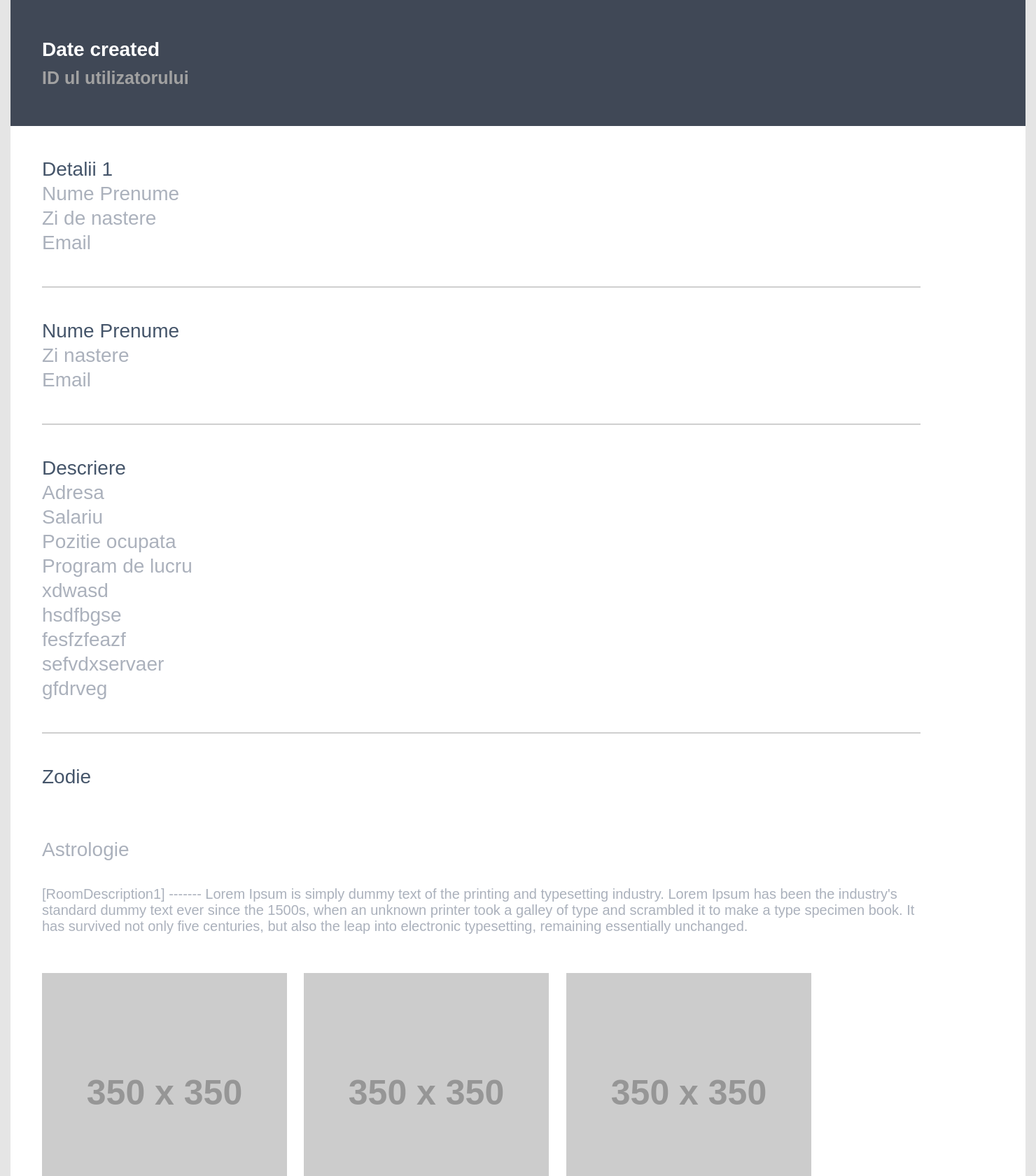
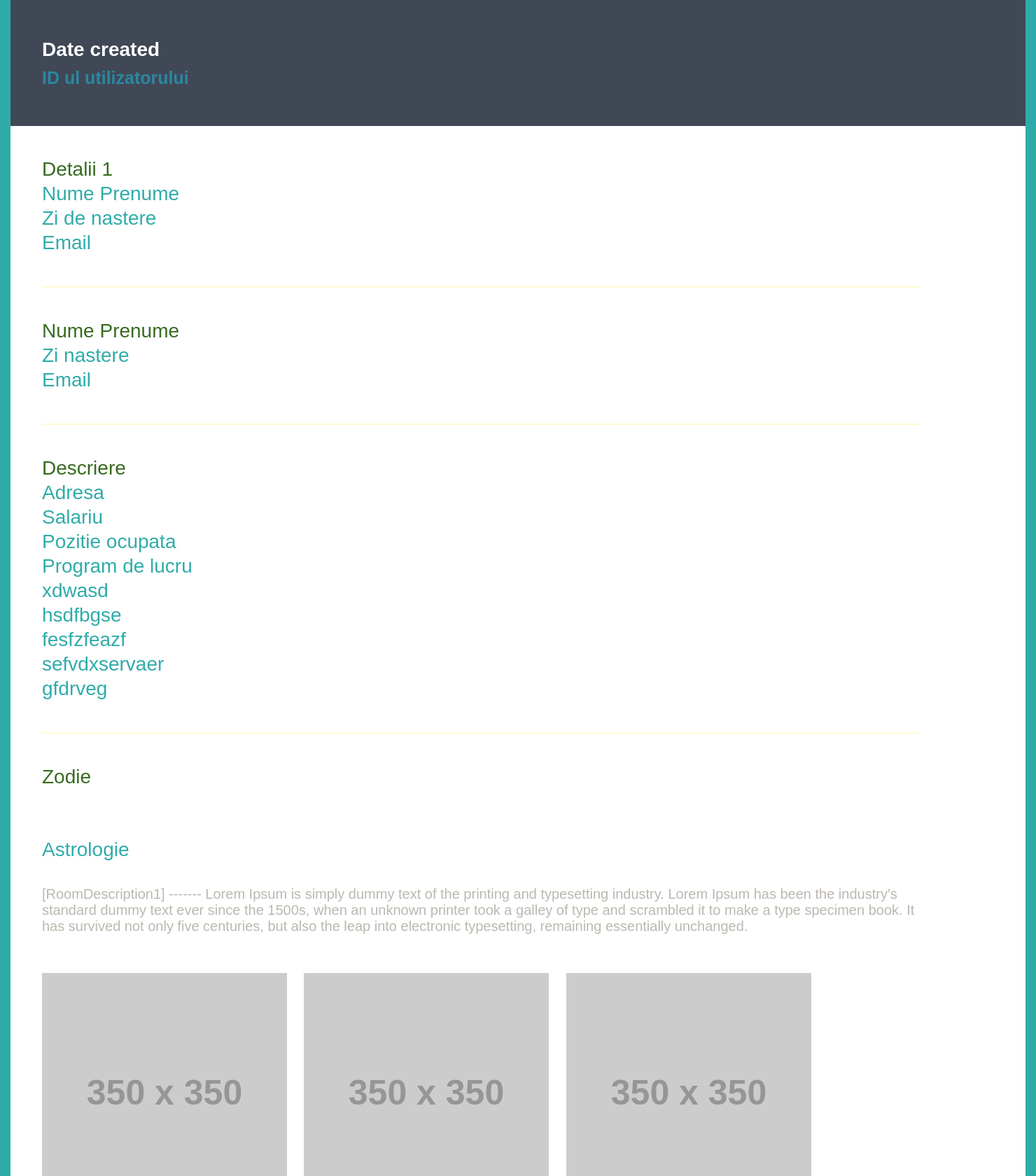
Before and after one commit to horia43/UpWeGo, a CodeIgniter app: the page made by application/views/sample.php in a window 1480 px wide. Shown: the top 1680 px of the page at 70% size. Run offline with CodeIgniter, Linux system fonts and the light colour scheme; grey boxes labelled with a size stand in for pictures from a placeholder-image service; some libraries are stand-ins or nearby versions; some web fonts are replaced.

Commit message:
changed sample css

```diff
--- a/web/bootstrap-3.3.7-dist/css/sample.css
+++ b/web/bootstrap-3.3.7-dist/css/sample.css
@@ -4,7 +4,7 @@
 }*/
 body{
     font-family: 'Muli', sans-serif;
-    background-color:#E5E5E5;
+    background-color: #2faca9;
     margin:0;
 }
 #container{
@@ -21,12 +21,12 @@ body{
     font-size:25px;
     padding-top:10px;
     margin-left:45px;
-    color:#A1A1A1;
+    color: #2a87a1;
 }
 
 p:first-child{
     font-size:28px;
-    color:#45556A;
+    color: #376a1f;
     margin-bottom:1px;
     margin-top: 45px;
     padding-top: 1px;
@@ -34,7 +34,7 @@ p:first-child{
 }
 div p{
     font-size:28px;
-    color:#ABB1BC;
+    color: #2faca9;
 
     margin-top: 1px;
     margin-bottom: 1px;
@@ -49,13 +49,13 @@ p:last-child{
     margin-top:70px;
 }
 .common{
-    border-bottom:2px solid #CFCFCF;
+    border-bottom:2px solid #fffad3;
     margin-left:45px;
     margin-right:150px;
 }
 .section1{
     font-size:20px;
-    color:#ABB1BC;
+    color: #bcb8b0;
     margin-top: 35px;
     margin-bottom:35px;
 }
@@ -71,7 +71,7 @@ p:last-child{
 }
 .pieces p{
     font-size:28px;
-    color:#ABB1BC;
+    color: #23bc8d;
 }
 #pieces1{
     margin-right:30px;
```
